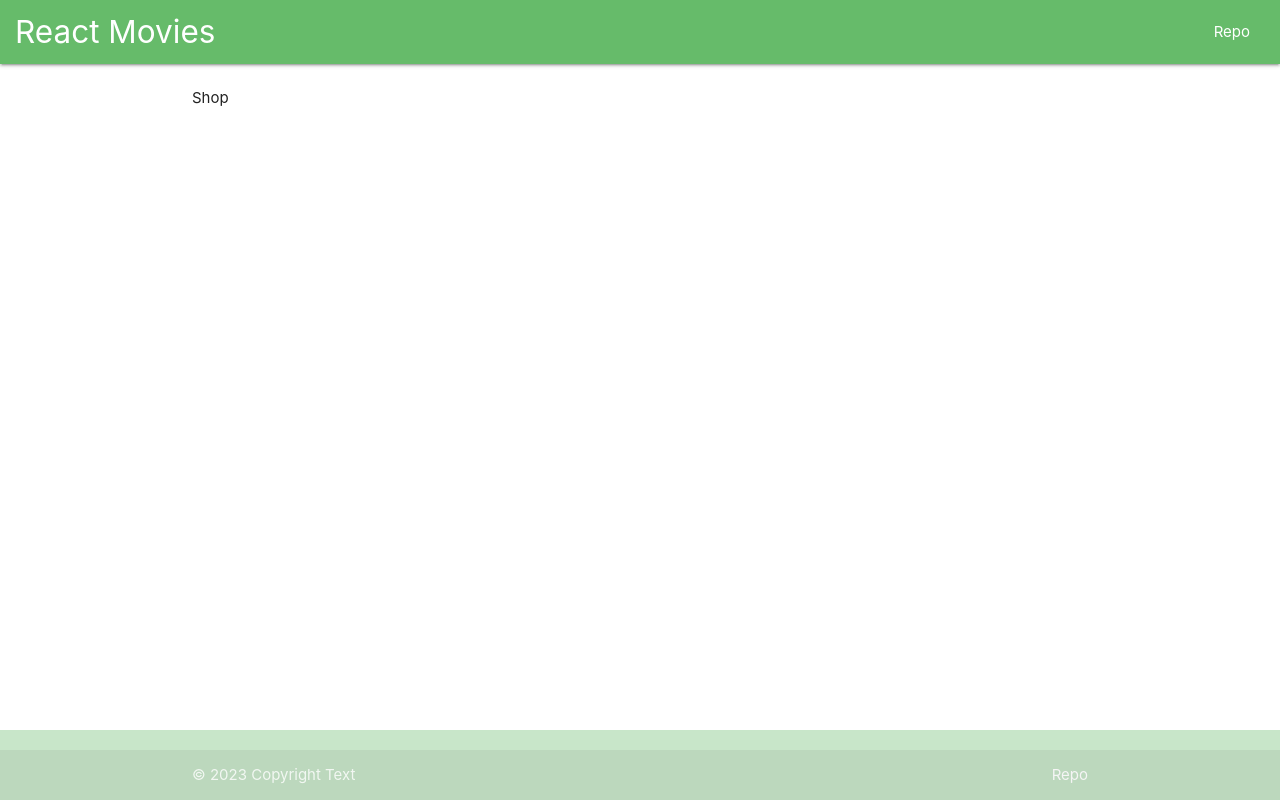
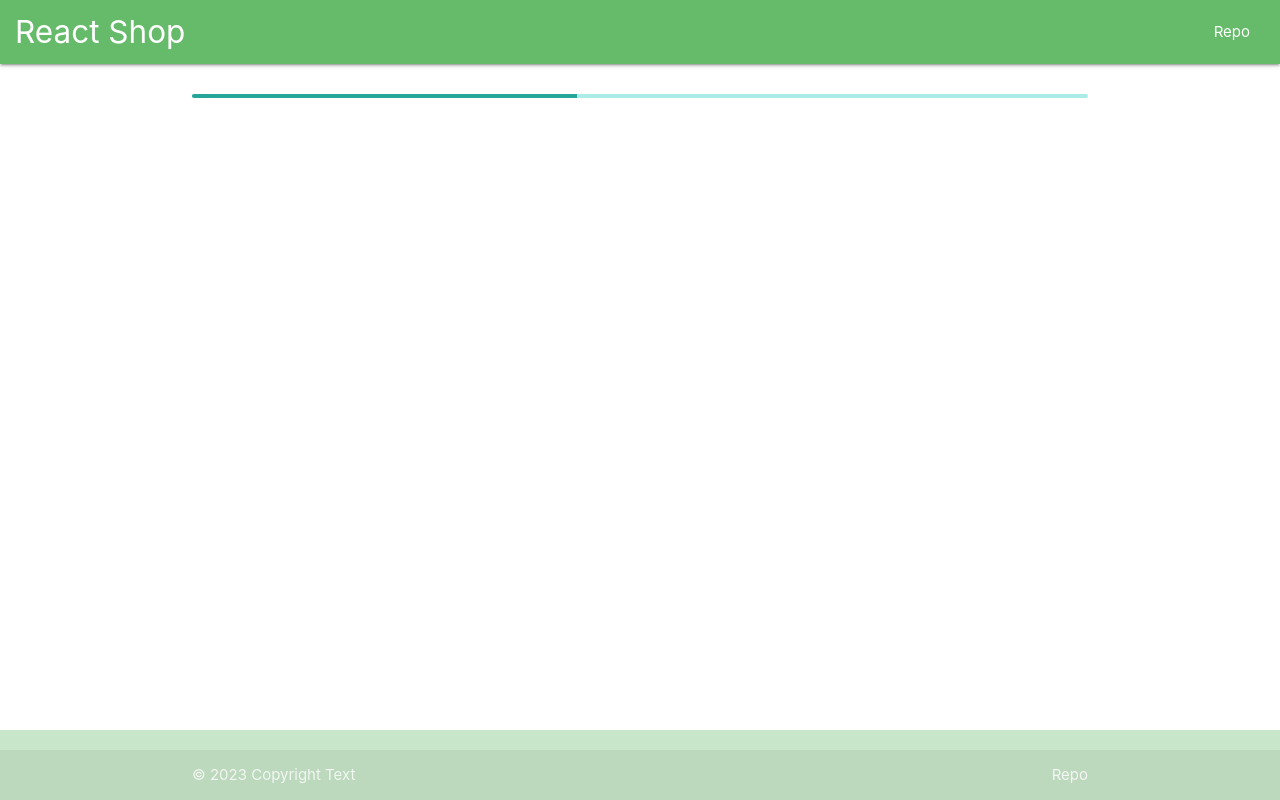
Before and after one commit to OlgaMamonova/stepik, a React (Create React App) app: page / in a window 1280 px wide. Built offline with nearby package versions, Linux system fonts and the light colour scheme; no server answers.

Commit message:
add template

```diff
--- a/src/App.js
+++ b/src/App.js
@@ -1,6 +1,6 @@
 import { Header } from "./component/Header";
 import { Footer } from "./component/Footer";
-import { Shop } from "./component/Shop";
+import { Shop } from "./component/SHop";
 
 function App() {
   return (
--- /dev/null
+++ b/src/component/Good.jsx
@@ -0,0 +1,6 @@
+function Good(props) {
+  const { id, name, description, price, full_background } = props;
+  return;
+}
+
+export { Good };
--- /dev/null
+++ b/src/component/GoodsList.jsx
@@ -0,0 +1,5 @@
+function GoodsList(props) {
+  const { goods = [] } = props;
+}
+
+export { GoodsList };
--- a/src/component/Header.jsx
+++ b/src/component/Header.jsx
@@ -3,7 +3,7 @@ function Header() {
     <nav className="green lighten-1">
       <div className="nav-wrapper">
         <a href="/" className="brand-logo">
-          React Movies
+          React Shop
         </a>
         <ul id="nav-mobile" className="right hide-on-med-and-down">
           <li>
--- /dev/null
+++ b/src/component/Preloader.jsx
@@ -0,0 +1,9 @@
+function Preloader() {
+  return (
+    <div className="progress">
+      <div className="indeterminate"></div>
+    </div>
+  );
+}
+
+export { Preloader };
--- a/src/component/Shop.jsx
+++ b/src/component/Shop.jsx
@@ -1,5 +1,26 @@
+import { useState, useEffect } from "react";
+import { API_URL, API_KEY } from "../config";
+import { Preloader } from "./Preloader";
+
 function Shop() {
-  return <main className="container content">Shop</main>;
+  const [goods, setGoods] = useState([]);
+  const [loading, setLoading] = useState(true);
+
+  useEffect(function getGoods() {
+    fetch(API_URL, {
+      headers: {
+        Authorization: API_KEY,
+      },
+    })
+      .then((response) => response.json)
+      .then((data) => {
+        data.featured && setGoods(data.featured);
+        setLoading(false);
+      });
+  }, []);
+  return (
+    <main className="container content">{loading ? <Preloader /> : goods}</main>
+  );
 }
 
 export { Shop };
--- a/src/config.js
+++ b/src/config.js
@@ -1,5 +1,5 @@
 const API_KEY = process.env.REACT_APP_API_KEY;
 
-const API_URL = "https://fortniteapi.io/v2/shop?lang=ru";
+const API_URL = "https://fortniteapi.io/v1/shop?lang=ru";
 
 export { API_KEY, API_URL };
```
